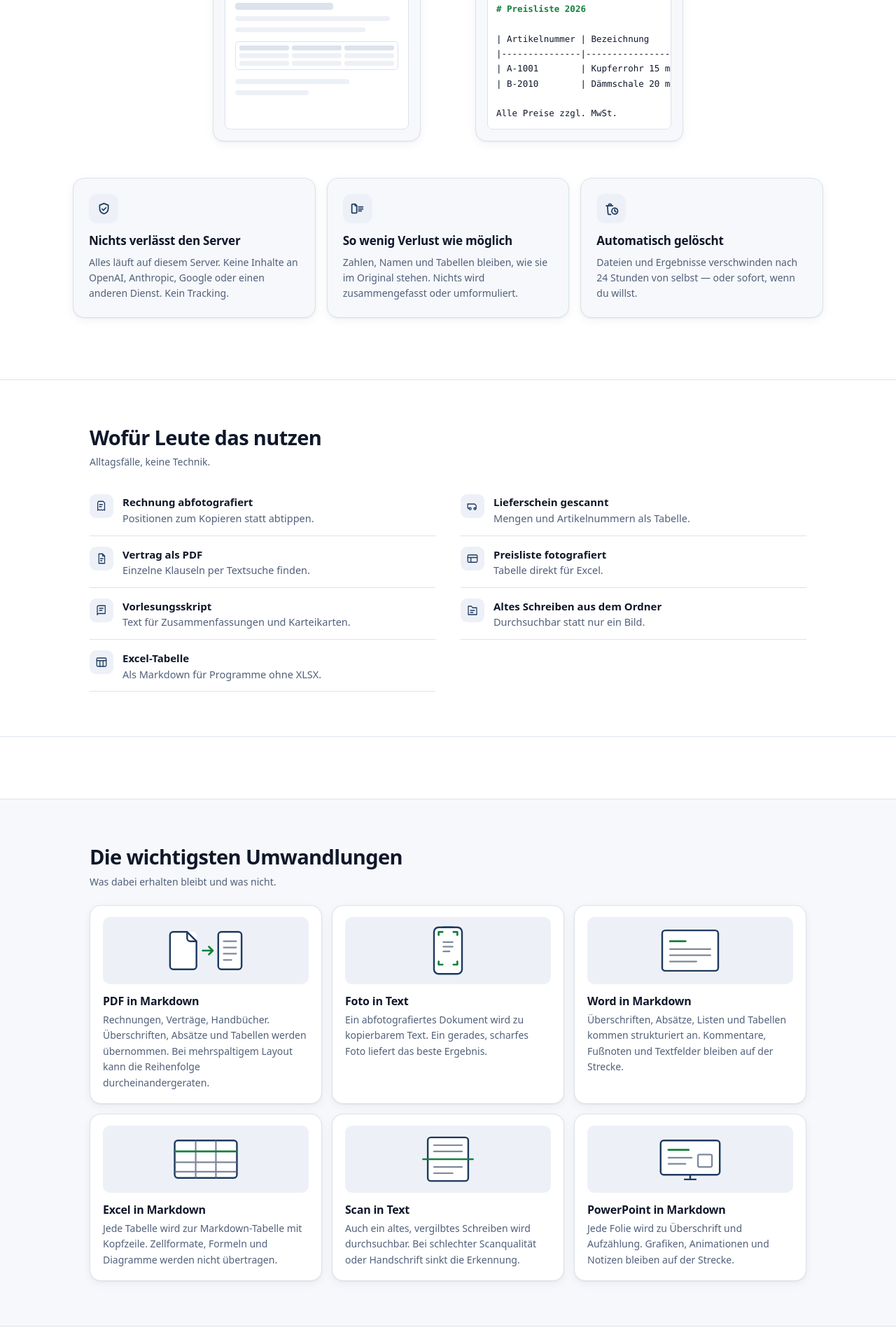
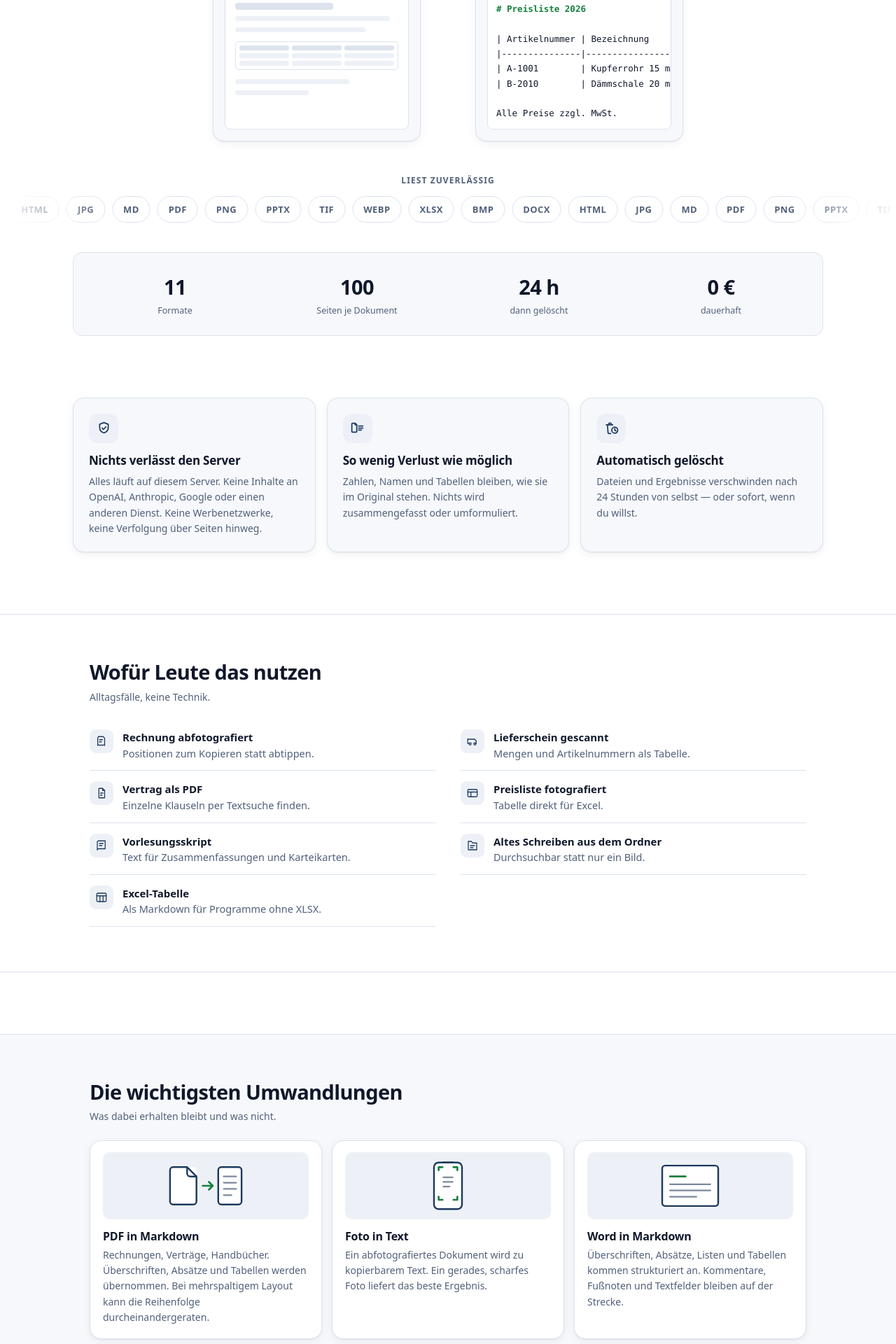
Before and after one commit to BEKO2210/klartext, a FastAPI app: page / in a window 1280 px wide. Shown: the part 528-2448 px from the top of the page at 70% size. Run offline with FastAPI, Linux system fonts and the light colour scheme; parts of the project's set-up code (start-up, migrations or seed data) failed here and were passed over; some libraries are stand-ins or nearby versions.

Commit message:
feat: Startseite mit Laufband und Auftritt, Reichweitenmessung ueber eigene Domain
Startseite
- Laufband der tatsaechlich unterstuetzten Formate an der Stelle, wo andere
  Seiten ihre Kundenlogos zeigen. Bewusst keine fremden Firmenlogos: Klartext
  hat keine Sponsoren, erfundene waeren gelogen.
- Eckdaten-Band mit echten Werten aus der Konfiguration: Formate, Seiten je
  Dokument, Aufbewahrungsdauer, Preis.
- Abschnitte erscheinen beim Heranscrollen, nur ueber opacity und transform.
  Wer Bewegung abgestellt hat, bekommt alles sofort. Ohne JavaScript ist nichts
  versteckt, und ein Zeitgeber macht nach vier Sekunden ohnehin alles sichtbar —
  ein Gestaltungseffekt darf nie Inhalte unerreichbar machen.
- Doppelte Endungen (JPG/JPEG, TIF/TIFF) werden ueber den Medientyp
  zusammengefasst, nicht ueber eine Namensliste.

Reichweitenmessung
- Selbst betriebenes Plausible auf demselben Rechner. Zaehlskript und
  Zaehlaufruf laufen ueber die eigene Domain; die Seite loest keinen
  Fremd-Request aus, die strenge CSP bleibt unveraendert und Werbeblocker
  greifen nicht.
- Plausible ist nur an 127.0.0.1 gebunden, vom Docker-Netz also nicht
  erreichbar. Statt an dem laufenden Dienst etwas zu aendern, tritt Klartext
  seinem vorhandenen Netz bei. An Plausible selbst wurde nichts angefasst.
- Im angemeldeten Bereich wird nicht gemessen: dort stehen Auftragskennungen in
  der Adresse.
- Datenschutzerklaerung um einen Abschnitt ergaenzt. Kein Cookie-Banner noetig,
  weil nichts auf dem Geraet gespeichert oder ausgelesen wird.
- Faellt die Messung aus, wird die leere Antwort mit no-store ausgeliefert:
  Cloudflare haelt JavaScript vier Stunden fest, sonst bliebe sie haengen.

Drei neue Pruefungen, Testlauf jetzt 66 Punkte.

Co-Authored-By: Claude Opus 5 (1M context) <noreply@anthropic.com>
Claude-Session: https://claude.ai/code/session_01381NXGeLEwPALr3krHcKNo

```diff
--- a/app/klartext/main.py
+++ b/app/klartext/main.py
@@ -16,6 +16,7 @@ import zipfile
 from contextlib import asynccontextmanager
 from datetime import timedelta
 
+import httpx
 from fastapi import FastAPI, File, Form, Request, UploadFile
 from fastapi.responses import HTMLResponse, JSONResponse, RedirectResponse, Response
 from fastapi.staticfiles import StaticFiles
@@ -231,6 +232,69 @@ _PUBLIC_PATHS = [
     "/nutzungsbedingungen",
     "/lizenzen",
 ]
+
+
+# --- Reichweitenmessung ------------------------------------------------------
+#
+# Das Zaehlskript und der Zaehlaufruf laufen ueber die eigene Domain. Sonst
+# muesste die Inhaltsrichtlinie einen fremden Rechnernamen erlauben, in der Seite
+# staende ein Fremd-Request, und die ueblichen Werbeblocker wuerden ihn ohnehin
+# unterbinden. Weitergereicht wird nur an die fest eingestellte Adresse.
+
+_MESSUNG_SKRIPT: bytes | None = None
+
+
+@app.get("/js/script.js")
+async def messung_skript():
+    if not CONFIG.messung_aktiv:
+        raise HttpProblem(404, "Diese Datei gibt es nicht.")
+    global _MESSUNG_SKRIPT
+    if _MESSUNG_SKRIPT is None:
+        try:
+            async with httpx.AsyncClient(timeout=10) as client:
+                antwort = await client.get(f"{CONFIG.plausible_url}/js/script.js")
+            antwort.raise_for_status()
+            _MESSUNG_SKRIPT = antwort.content
+        except Exception:  # noqa: BLE001 - die Seite darf daran nicht scheitern
+            log.warning("Zaehlskript nicht erreichbar")
+            # Auf keinen Fall zwischenspeichern lassen: Cloudflare haelt
+            # JavaScript vier Stunden fest, und eine einmal ausgelieferte leere
+            # Antwort bliebe so lange haengen.
+            return Response(content=b"", media_type="application/javascript",
+                            headers={"Cache-Control": "no-store"})
+    return Response(
+        content=_MESSUNG_SKRIPT,
+        media_type="application/javascript",
+        headers={"Cache-Control": "public, max-age=3600"},
+    )
+
+
+@app.post("/api/event")
+async def messung_ereignis(request: Request):
+    if not CONFIG.messung_aktiv:
+        raise HttpProblem(404, "Diese Adresse gibt es nicht.")
+    rumpf = await request.body()
+    if len(rumpf) > 4096:
+        raise HttpProblem(400, "Die Anfrage ist zu gross.")
+    # Die echte Besucheradresse weiterreichen, sonst zaehlt Plausible alle
+    # Aufrufe als denselben Besucher. Cloudflare stellt sie in diesem Kopffeld
+    # bereit; sie wird von Plausible nur als taeglich wechselnder Hashwert
+    # gespeichert, nie im Klartext.
+    quelle = request.headers.get("cf-connecting-ip") or (
+        request.client.host if request.client else "")
+    kopf = {
+        "Content-Type": "application/json",
+        "User-Agent": request.headers.get("user-agent", ""),
+    }
+    if quelle:
+        kopf["X-Forwarded-For"] = quelle
+    try:
+        async with httpx.AsyncClient(timeout=10) as client:
+            await client.post(f"{CONFIG.plausible_url}/api/event",
+                              content=rumpf, headers=kopf)
+    except Exception:  # noqa: BLE001 - Messung darf nie stoeren
+        pass
+    return Response(status_code=202)
 
 
 @app.get("/robots.txt")
--- /dev/null
+++ b/app/klartext/static/landing.js
@@ -0,0 +1,49 @@
+/* Startseite: Abschnitte erscheinen beim Heranscrollen.
+ *
+ * Bewusst sparsam: nur Deckkraft und eine kleine Verschiebung, beides ueber
+ * transform und opacity, damit der Browser nichts neu berechnen muss. Wer
+ * Bewegung abgestellt hat, bekommt die Inhalte sofort und ohne Animation —
+ * das entscheidet das Stylesheet, nicht dieses Skript.
+ *
+ * Ohne JavaScript bleibt die Seite vollstaendig lesbar: die Klasse wird erst
+ * hier vergeben, vorher ist nichts versteckt.
+ */
+(function () {
+  "use strict";
+
+  var ziele = document.querySelectorAll(
+    ".hero .showcase, .kennzahlen, .wrap > .grid > .card, .wrap > section, .laufband"
+  );
+  if (!ziele.length) { return; }
+
+  // Ohne Beobachter (sehr alte Browser) bleibt alles sichtbar.
+  if (!("IntersectionObserver" in window)) { return; }
+
+  var ruhig = window.matchMedia && window.matchMedia("(prefers-reduced-motion: reduce)").matches;
+  if (ruhig) { return; }
+
+  Array.prototype.forEach.call(ziele, function (knoten) {
+    knoten.classList.add("auftritt");
+  });
+
+  var beobachter = new IntersectionObserver(function (eintraege) {
+    eintraege.forEach(function (eintrag) {
+      if (!eintrag.isIntersecting) { return; }
+      eintrag.target.classList.add("auftritt-fertig");
+      beobachter.unobserve(eintrag.target);
+    });
+  }, { rootMargin: "0px 0px -8% 0px", threshold: 0.08 });
+
+  Array.prototype.forEach.call(ziele, function (knoten) {
+    beobachter.observe(knoten);
+  });
+
+  // Sicherheitsnetz: sollte der Beobachter fuer einen Abschnitt nie ausloesen,
+  // wird nach vier Sekunden alles sichtbar gemacht. Ein Gestaltungseffekt darf
+  // niemals dazu fuehren, dass Inhalte unerreichbar bleiben.
+  window.setTimeout(function () {
+    Array.prototype.forEach.call(ziele, function (knoten) {
+      knoten.classList.add("auftritt-fertig");
+    });
+  }, 4000);
+})();
--- a/app/klartext/static/ui.css
+++ b/app/klartext/static/ui.css
@@ -361,3 +361,80 @@ h1 {
   border-top: 1px solid var(--border);
   white-space: nowrap; overflow: hidden; text-overflow: ellipsis;
 }
+
+
+/* ---------------------------------------------------------------- Laufband */
+/*
+ * Zeigt die tatsaechlich unterstuetzten Formate als laufendes Band. Die Spur
+ * enthaelt denselben Satz zweimal und wird um genau die halbe Breite
+ * verschoben — dadurch schliesst der Umlauf ohne sichtbaren Sprung.
+ */
+.laufband { margin: 30px 0 6px; text-align: center; }
+.laufband-titel {
+  margin: 0 0 12px;
+  font-size: 12px; font-weight: 600; letter-spacing: .09em; text-transform: uppercase;
+  color: var(--muted);
+}
+.laufband-fenster {
+  overflow: hidden;
+  /* Weiche Kanten statt harter Abschnitt: das Band wirkt endlos. */
+  -webkit-mask-image: linear-gradient(90deg, transparent, #000 12%, #000 88%, transparent);
+          mask-image: linear-gradient(90deg, transparent, #000 12%, #000 88%, transparent);
+}
+.laufband-spur {
+  display: flex; width: max-content;
+  animation: laufband 38s linear infinite;
+}
+.laufband-satz { display: flex; gap: 10px; padding-right: 10px; }
+.laufband-marke {
+  flex: none;
+  padding: 8px 15px;
+  border: 1px solid var(--border); border-radius: 999px;
+  background: var(--bg);
+  font-size: 13px; font-weight: 600; letter-spacing: .03em;
+  color: var(--muted);
+  font-variant-numeric: tabular-nums;
+}
+@keyframes laufband {
+  from { transform: translate3d(0, 0, 0); }
+  to   { transform: translate3d(-50%, 0, 0); }
+}
+.laufband-fenster:hover .laufband-spur { animation-play-state: paused; }
+
+/* ---------------------------------------------------------------- Eckdaten */
+
+.kennzahlen {
+  display: grid; grid-template-columns: repeat(2, 1fr);
+  gap: 14px 10px;
+  padding: 22px 16px;
+  border: 1px solid var(--border); border-radius: var(--radius-l);
+  background: var(--surface);
+  text-align: center;
+}
+.kennzahlen > div { display: flex; flex-direction: column; gap: 2px; }
+.kennzahlen strong {
+  font-size: clamp(22px, 6vw, 29px); font-weight: 680;
+  letter-spacing: -.02em; color: var(--text);
+  font-variant-numeric: tabular-nums;
+}
+.kennzahlen span { font-size: 12.5px; color: var(--muted); line-height: 1.35; }
+@media (min-width: 620px) {
+  .kennzahlen { grid-template-columns: repeat(4, 1fr); padding: 26px 20px; }
+}
+
+/* ---------------------------------------------------------------- Auftritt */
+/*
+ * Wird erst von landing.js vergeben. Ohne JavaScript oder bei abgestellter
+ * Bewegung bleibt alles sofort sichtbar — nichts haengt an der Animation.
+ */
+.auftritt {
+  opacity: 0;
+  transform: translate3d(0, 14px, 0);
+  transition: opacity .5s ease-out, transform .5s ease-out;
+}
+.auftritt-fertig { opacity: 1; transform: none; }
+
+@media (prefers-reduced-motion: reduce) {
+  .laufband-spur { animation: none; }
+  .auftritt { opacity: 1; transform: none; transition: none; }
+}
--- a/app/klartext/templates/base.html
+++ b/app/klartext/templates/base.html
@@ -85,6 +85,11 @@
   <p class="muted">Verarbeitung ausschließlich auf eigenem Server. Keine Weitergabe an KI-Dienste Dritter.</p>
 </footer>
 
+{% if messung %}
+{# Reichweitenmessung, selbst betrieben, ohne Cookies und ohne
+   Wiedererkennung einzelner Besucher. Ausgeliefert ueber die eigene Domain. #}
+<script defer data-domain="{{ messung_domain }}" src="/js/script.js?v=1"></script>
+{% endif %}
 {% block scripts %}{% endblock %}
 </body>
 </html>
--- a/app/klartext/templates/landing.html
+++ b/app/klartext/templates/landing.html
@@ -86,7 +86,30 @@ Alle Preise zzgl. MwSt.</pre>
   </div>
 </section>
 
+{# Laufband der tatsaechlich unterstuetzten Formate. Bewusst keine fremden
+   Firmenlogos: Klartext hat keine Sponsoren, und erfundene waeren gelogen. #}
+<div class="laufband" role="group" aria-label="Unterstützte Dateiformate">
+  <p class="laufband-titel">Liest zuverlässig</p>
+  <div class="laufband-fenster">
+    <div class="laufband-spur">
+      <span class="laufband-satz">
+        {% for f in formats_kurz %}<span class="laufband-marke">{{ f }}</span>{% endfor %}
+      </span>
+      <span class="laufband-satz" aria-hidden="true">
+        {% for f in formats_kurz %}<span class="laufband-marke">{{ f }}</span>{% endfor %}
+      </span>
+    </div>
+  </div>
+</div>
+
 <div class="wrap stack-lg">
+  <section class="kennzahlen" aria-label="Eckdaten">
+    <div><strong>{{ formats_kurz|length }}</strong><span>Formate</span></div>
+    <div><strong>{{ limits.max_pages }}</strong><span>Seiten je Dokument</span></div>
+    <div><strong>{{ limits.retention_hours }} h</strong><span>dann gelöscht</span></div>
+    <div><strong>0 €</strong><span>dauerhaft</span></div>
+  </section>
+
   <div class="grid grid-3">
     <article class="card feature">
       <span class="feature-symbol" aria-hidden="true"><svg viewBox="0 0 24 24" fill="none" stroke="currentColor" stroke-width="2"
@@ -97,7 +120,8 @@ Alle Preise zzgl. MwSt.</pre>
       <h2>Nichts verlässt den Server</h2>
       <p class="small">
         Alles läuft auf diesem Server. Keine Inhalte an OpenAI, Anthropic, Google
-        oder einen anderen Dienst. Kein Tracking.
+        oder einen anderen Dienst. Keine Werbenetzwerke, keine Verfolgung über
+        Seiten hinweg.
       </p>
     </article>
 
@@ -499,4 +523,7 @@ Alle Preise zzgl. MwSt.</pre>
   ]
 }
 </script>
+{% block scripts %}
+<script defer src="{{ asset('landing.js') }}"></script>
 {% endblock %}
+{% endblock %}
--- a/app/klartext/web_helpers.py
+++ b/app/klartext/web_helpers.py
@@ -11,7 +11,7 @@ from zoneinfo import ZoneInfo
 from fastapi import Request
 from fastapi.templating import Jinja2Templates
 
-from .config import CONFIG, SUPPORTED_EXT_LIST
+from .config import CONFIG, SUPPORTED_EXT_LIST, SUPPORTED_EXT_SHORT
 from .security import constant_time_eq
 
 templates = Jinja2Templates(directory="klartext/templates")
@@ -147,6 +147,12 @@ def base_context(request: Request, **extra) -> dict:
             "verified": session["email_verified"],
         },
         "formats": SUPPORTED_EXT_LIST,
+        "formats_kurz": SUPPORTED_EXT_SHORT,
+        # Gemessen wird nur ausserhalb des angemeldeten Bereichs: dort stehen
+        # Auftragskennungen in der Adresse, die nichts in einer Statistik zu
+        # suchen haben.
+        "messung": CONFIG.messung_aktiv and session is None,
+        "messung_domain": CONFIG.plausible_domain,
         "asset": asset,
     }
     ctx.update(extra)
```
Also changed, not shown: app/klartext/config.py (+32 -0 lines), app/klartext/templates/legal_privacy.html (+32 -1 lines), docker-compose.yml (+10 -0 lines), tests/e2e.py (+23 -0 lines), README.md, 1 other file.
